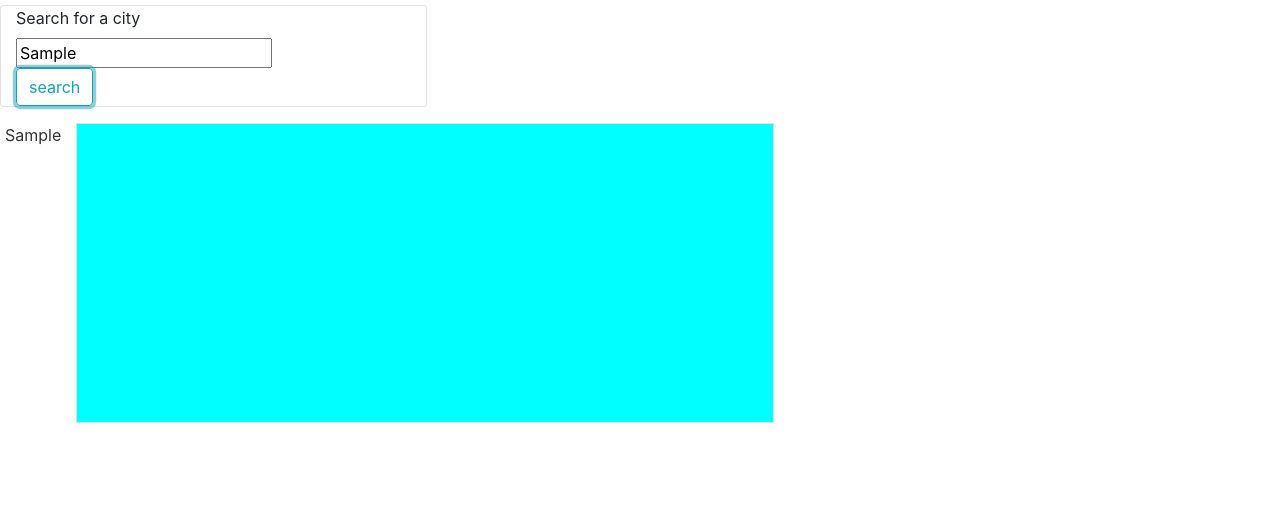
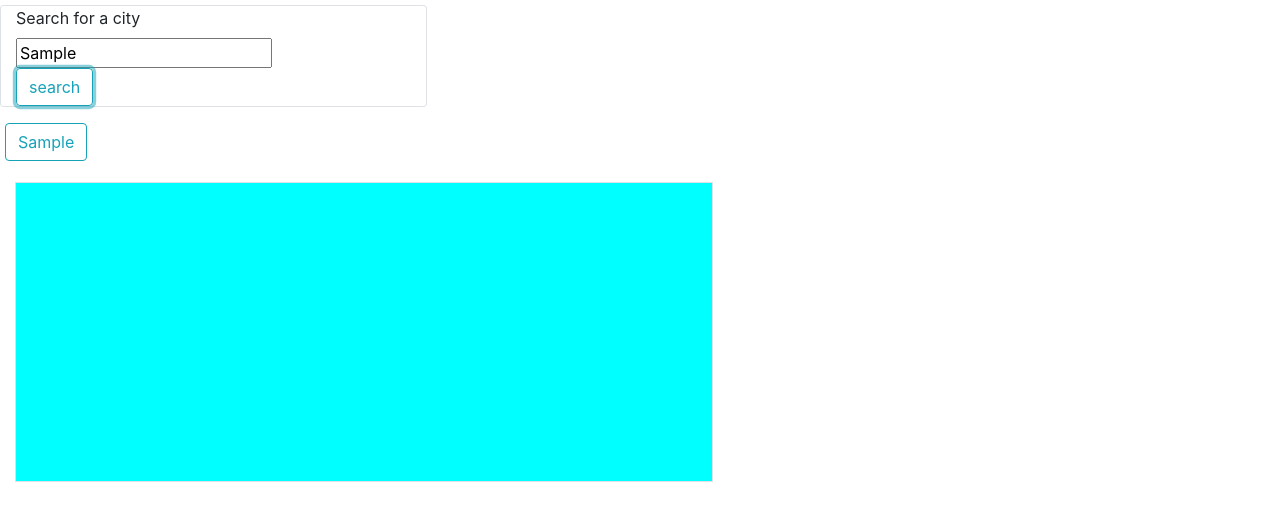
Before and after one commit to AnnaManrodt/weather-dashboard, a plain HTML site: page index.html in a window 1280 px wide. Both pictures are taken after typing "Sample" into the empty fields and a click on the button "search". Shown: the part 53-574 px from the top of the page. Drawn offline with nearby package versions, Linux system fonts and the light colour scheme; no server answers.

Commit message:
add button styling

```diff
--- a/index.html
+++ b/index.html
@@ -16,7 +16,7 @@
     <div class="container-fluid">
       <h1 class="col-12 border rounded-sm bg-info">weather dashboard</h1>
       <div class="row">
-        <form id="search-form" class="form w-100">
+        <form id="search-form" class="form w-100  searchCont">
           <div class="form-group col-3 col-md-4  border rounded-sm" id="savedCitys">
           <label for="city">Search for a city </label> <br>
           <input id="search-input" class="form-input w-10 " type="text" placeholder="Search"><br>
--- a/script.js
+++ b/script.js
@@ -81,7 +81,10 @@ function saveSearch(city) {
     li.addEventListener('click', function () {
       getForecast(search);
     });
+    let searchCont = document.querySelector('.searchCont')
+    li.classList.add('btn', 'btn-outline-info')
     saveSearch.appendChild(li);
+    searchCont.appendChild(saveSearch)
   });
 }
 ;
```
